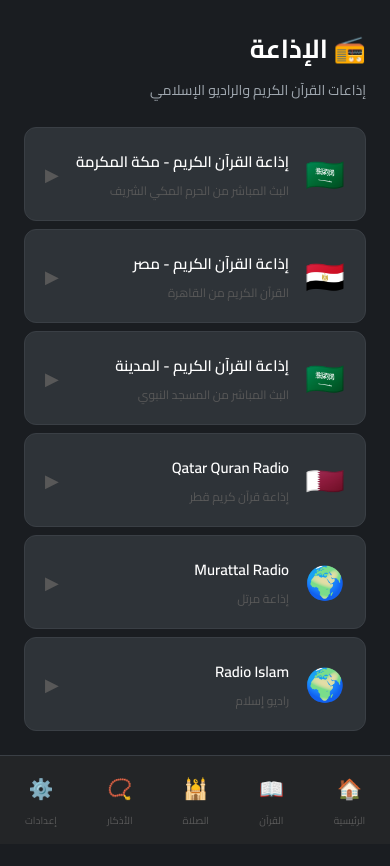
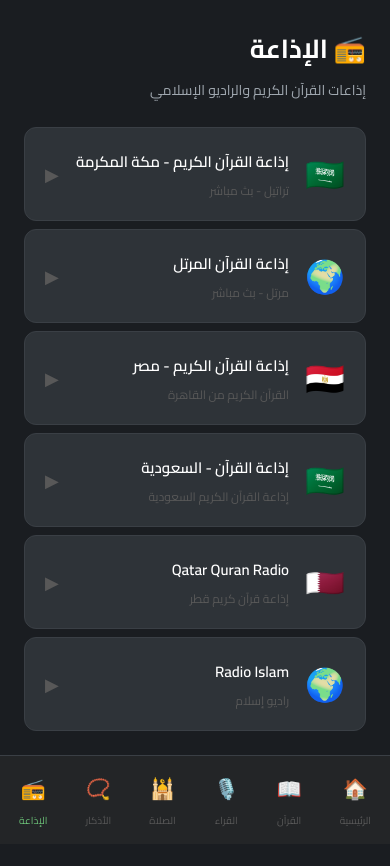
Before and after one commit to Abilaaacg/nabil-quran, a React (Vite) app: page /radio in a window 390 px wide. Shown: the top 866 px of the page. Built offline with nearby package versions, Linux system fonts and the light colour scheme.

Commit message:
fix: add القراء & الإذاعة to mobile nav, fix radio error handling

```diff
--- a/src/components/MobileNav.jsx
+++ b/src/components/MobileNav.jsx
@@ -4,9 +4,10 @@
 const navItems = [
   { to: '/', label: 'الرئيسية', icon: '🏠', end: true },
   { to: '/quran', label: 'القرآن', icon: '📖' },
+  { to: '/audio', label: 'القراء', icon: '🎙️' },
   { to: '/prayer', label: 'الصلاة', icon: '🕌' },
   { to: '/adhkar', label: 'الأذكار', icon: '📿' },
-  { to: '/settings', label: 'إعدادات', icon: '⚙️' },
+  { to: '/radio', label: 'الإذاعة', icon: '📻' },
 ]
 
 export default function MobileNav() {
--- a/src/pages/Radio.css
+++ b/src/pages/Radio.css
@@ -140,3 +140,19 @@
 .station-item.active .station-play {
   color: #49b8c8;
 }
+
+.retry-btn {
+  background: var(--bg-card);
+  border: 1px solid var(--danger);
+  color: var(--danger);
+  border-radius: 6px;
+  padding: 4px 10px;
+  font-size: 12px;
+  cursor: pointer;
+  font-family: var(--font-arabic);
+  transition: var(--transition);
+}
+
+.retry-btn:hover {
+  background: rgba(243, 73, 73, 0.1);
+}
--- a/src/pages/Radio.jsx
+++ b/src/pages/Radio.jsx
@@ -6,7 +6,13 @@
     name: 'إذاعة القرآن الكريم - مكة المكرمة',
     url: 'https://Qurango.net/radio/tarateel',
     flag: '🇸🇦',
-    desc: 'البث المباشر من الحرم المكي الشريف',
+    desc: 'تراتيل - بث مباشر',
+  },
+  {
+    name: 'إذاعة القرآن المرتل',
+    url: 'https://Qurango.net/radio/murattal',
+    flag: '🌍',
+    desc: 'مرتل - بث مباشر',
   },
   {
     name: 'إذاعة القرآن الكريم - مصر',
@@ -15,22 +21,16 @@
     desc: 'القرآن الكريم من القاهرة',
   },
   {
-    name: 'إذاعة القرآن الكريم - المدينة',
+    name: 'إذاعة القرآن - السعودية',
     url: 'https://stream.radiojar.com/0tpy1h0kxtzuv',
     flag: '🇸🇦',
-    desc: 'البث المباشر من المسجد النبوي',
+    desc: 'إذاعة القرآن الكريم السعودية',
   },
   {
     name: 'Qatar Quran Radio',
     url: 'https://stream.radiojar.com/8s5u5tpdtwzuv',
     flag: '🇶🇦',
     desc: 'إذاعة قرآن كريم قطر',
-  },
-  {
-    name: 'Murattal Radio',
-    url: 'https://Qurango.net/radio/murattal',
-    flag: '🌍',
-    desc: 'إذاعة مرتل',
   },
   {
     name: 'Radio Islam',
@@ -44,6 +44,7 @@
   const [current, setCurrent] = useState(null)
   const [playing, setPlaying] = useState(false)
   const [loading, setLoading] = useState(false)
+  const [error, setError] = useState(false)
   const [volume, setVolume] = useState(80)
   const audioRef = useRef(null)
 
@@ -56,14 +57,21 @@
     setCurrent(station)
     setLoading(true)
     setPlaying(false)
+    setError(false)
     setTimeout(() => {
       if (audioRef.current) {
+        audioRef.current.volume = volume / 100
         audioRef.current.load()
-        audioRef.current.play()
-          .then(() => { setPlaying(true); setLoading(false) })
-          .catch(() => setLoading(false))
+        audioRef.current.play().catch(() => {
+          setLoading(false)
+          setError(true)
+        })
       }
     }, 100)
+  }
+
+  const retry = () => {
+    if (current) playStation(current)
   }
 
   const handleVolumeChange = (e) => {
@@ -90,8 +98,17 @@
           </div>
           <div className="radio-controls">
             <div className="live-indicator">
-              <span className={`live-dot ${playing ? 'active' : ''}`}></span>
-              {loading ? 'جاري التحميل...' : playing ? 'بث مباشر' : 'متوقف'}
+              {error ? (
+                <>
+                  <span style={{ color: 'var(--danger)' }}>⚠️ البث غير متاح</span>
+                  <button onClick={retry} className="retry-btn">إعادة المحاولة</button>
+                </>
+              ) : (
+                <>
+                  <span className={`live-dot ${playing ? 'active' : ''}`}></span>
+                  {loading ? 'جاري التحميل...' : playing ? 'بث مباشر 🔴' : 'متوقف'}
+                </>
+              )}
             </div>
             <div className="volume-control">
               <span>🔊</span>
@@ -109,9 +126,10 @@
           <audio
             ref={audioRef}
             src={current.url}
-            onPlaying={() => { setPlaying(true); setLoading(false) }}
+            onPlaying={() => { setPlaying(true); setLoading(false); setError(false) }}
             onPause={() => setPlaying(false)}
             onWaiting={() => setLoading(true)}
+            onError={() => { setLoading(false); setPlaying(false); setError(true) }}
           />
         </div>
       )}
@@ -130,6 +148,7 @@
             </div>
             <div className="station-play">
               {current?.name === station.name && loading ? '⏳' :
+               current?.name === station.name && error ? '⚠️' :
                current?.name === station.name && playing ? '⏸' : '▶'}
             </div>
           </button>
```
